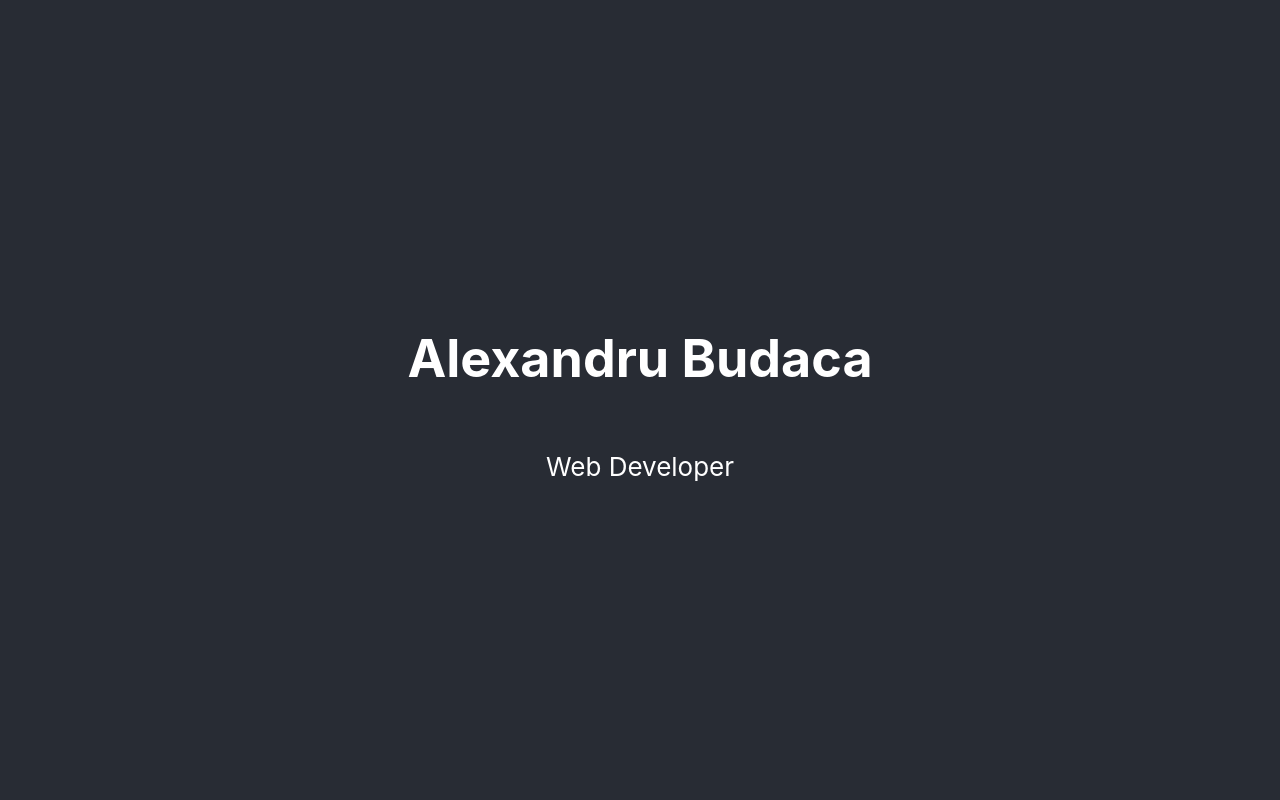
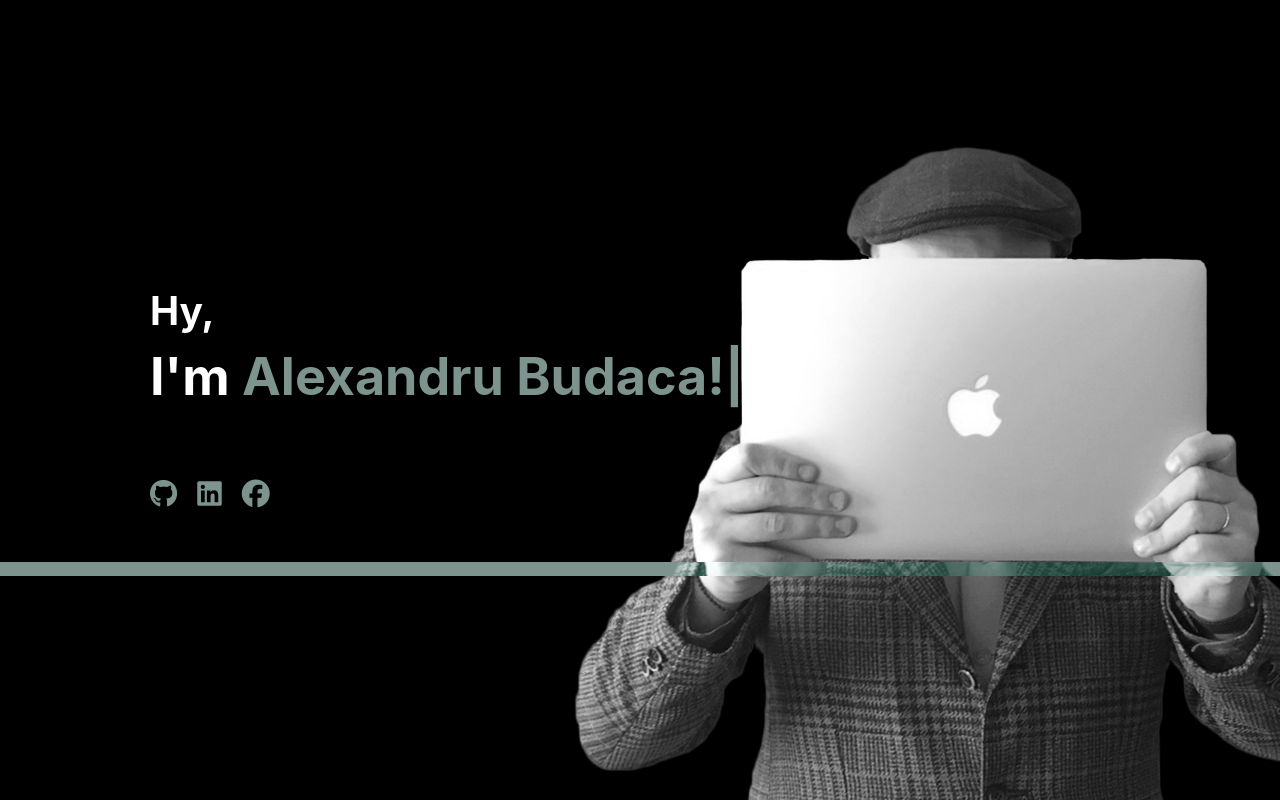
Before and after one commit to AlexandruBudaca/myPortfolio, a React (Create React App) app: page / in a window 1280 px wide. Built offline with nearby package versions, Linux system fonts and the light colour scheme.

Commit message:
homePage

```diff
--- a/package.json
+++ b/package.json
@@ -8,7 +8,8 @@
     "@testing-library/user-event": "^7.2.1",
     "react": "^16.13.1",
     "react-dom": "^16.13.1",
-    "react-scripts": "3.4.1"
+    "react-scripts": "3.4.1",
+    "react-typical": "^0.1.3"
   },
   "scripts": {
     "start": "react-scripts start",
--- a/public/index.html
+++ b/public/index.html
@@ -10,7 +10,7 @@
   <link rel="apple-touch-icon" sizes="180x180" href="%PUBLIC_URL%/apple-touch-icon.png">
   <link rel="icon" type="image/png" href="%PUBLIC_URL%/favicon-32x32.png" sizes="32x32">
   <link rel="icon" type="image/png" href="%PUBLIC_URL%/favicon-16x16.png" sizes="16x16">
-
+  <script src="https://kit.fontawesome.com/7e62f6f820.js" crossorigin="anonymous"></script>
   <!--
       manifest.json provides metadata used when your web app is installed on a
       user's mobile device or desktop. See https://developers.google.com/web/fundamentals/web-app-manifest/
--- a/src/App.css
+++ b/src/App.css
@@ -3,12 +3,71 @@
 }
 
 .App-header {
-  background-color: #282c34;
+  background-color: #000;
   min-height: 100vh;
   display: flex;
+  flex-wrap: wrap;
   flex-direction: column;
-  align-items: center;
+  align-items: flex-start;
   justify-content: center;
   font-size: calc(10px + 2vmin);
   color: white;
 }
+
+.content {
+  display: flex;
+}
+
+.title {
+  margin-left: 150px;
+  margin-top: 10px;
+  z-index: 1;
+}
+
+span {
+  color: var(--blend-color-2);
+}
+
+.hello {
+  margin-left: 150px;
+  margin-bottom: 1px;
+}
+
+li {
+  list-style: none;
+  padding: 10px;
+}
+
+.links {
+  z-index: 1;
+  margin-left: 140px;
+}
+
+ul {
+  display: flex;
+  padding-inline-start: 0px;
+}
+
+i {
+  font-size: 28px;
+  color: var(--blend-color-2)
+}
+
+i:hover {
+  color: var(--blend-color-5)
+}
+
+@media (max-width: 500px) {
+  .title {
+    margin-left: 10px;
+  }
+
+  .hello {
+    margin-left: 10px;
+  }
+
+  .links {
+    margin: 5px;
+  }
+
+}
--- a/src/App.js
+++ b/src/App.js
@@ -1,13 +1,12 @@
 import React from "react";
 import "./App.css";
+import "./Glitch.css";
+import Header from "../src/Components/Header/Header";
 
 function App() {
   return (
     <div className="App">
-      <header className="App-header">
-        <h1>Alexandru Budaca</h1>
-        <p>Web Developer</p>
-      </header>
+      <Header />
     </div>
   );
 }
--- /dev/null
+++ b/src/Components/Header/Header.js
@@ -0,0 +1,23 @@
+import React from "react";
+import Links from "./Links";
+import TypeWrite from "./TypeWriter";
+
+const Header = () => {
+  return (
+    <header className="App-header">
+      <div className="content">
+        <div className="glitch">
+          <div className="glitchit"></div>
+          <div className="glitchit"></div>
+          <div className="glitchit"></div>
+          <div className="glitchit"></div>
+          <div className="glitchit"></div>
+        </div>
+      </div>
+      <h2 className="hello">Hy,</h2>
+      <TypeWrite />
+      <Links />
+    </header>
+  );
+};
+export default Header;
--- /dev/null
+++ b/src/Components/Header/Links.js
@@ -0,0 +1,38 @@
+import React from "react";
+
+const Links = () => {
+  return (
+    <div className="links">
+      <ul>
+        <li>
+          <a
+            href="https://github.com/AlexandruBudaca"
+            target="_blank"
+            rel="noopener noreferrer"
+          >
+            <i className="fab fa-github"></i>
+          </a>
+        </li>
+        <li>
+          <a
+            href="https://www.linkedin.com/in/alexandru-budaca/"
+            target="_blank"
+            rel="noopener noreferrer"
+          >
+            <i className="fab fa-linkedin"></i>
+          </a>
+        </li>
+        <li>
+          <a
+            href="https://www.facebook.com/alexandrubudacaioan/"
+            target="_blank"
+            rel="noopener noreferrer"
+          >
+            <i class="fab fa-facebook"></i>
+          </a>
+        </li>
+      </ul>
+    </div>
+  );
+};
+export default Links;
--- /dev/null
+++ b/src/Components/Header/TypeWriter.js
@@ -0,0 +1,16 @@
+import React from "react";
+import Typical from "react-typical";
+
+const TypeWrite = () => {
+  return (
+    <h1 className="title">
+      I'm{" "}
+      <Typical
+        loop={Infinity}
+        wrapper={"span"}
+        steps={["Alexandru Budaca!", 1000, "a web developer!", 1000]}
+      />
+    </h1>
+  );
+};
+export default TypeWrite;
--- /dev/null
+++ b/src/Glitch.css
@@ -0,0 +1,131 @@
+.glitch {
+    position: absolute;
+    top: 0;
+    left: 0;
+    width: var(--glitch-width);
+    height: var(--glitch-height);
+    overflow: hidden;
+}
+
+.glitchit {
+    position: absolute;
+    top: calc(-1 * var(--gap-vertical));
+    left: calc(-1 * var(--gap-horizontal));
+    width: calc(100% + var(--gap-horizontal) * 2);
+    height: calc(100% + var(--gap-vertical) * 2);
+    background: url(./Je.png) no-repeat 50% 0;
+    background-color: var(--blend-color-1);
+    background-size: cover;
+    transform: translate3d(0, 0, 0);
+    background-blend-mode: var(--blend-mode-1);
+}
+
+.glitchit:nth-child(n + 2) {
+    opacity: 0;
+}
+
+.glitchit:nth-child(n + 2) {
+    animation-duration: var(--time-anim);
+    animation-delay: var(--delay-anim);
+    animation-timing-function: linear;
+    animation-iteration-count: infinite;
+}
+
+.glitchit:nth-child(2) {
+    background-color: var(--blend-color-2);
+    background-blend-mode: var(--blend-mode-2);
+    animation-name: glitch-1;
+}
+
+.glitchit:nth-child(3) {
+    background-color: var(--blend-color-3);
+    background-blend-mode: var(--blend-mode-3);
+    animation-name: glitch-2;
+}
+
+.glitchit:nth-child(4) {
+    background-color: var(--blend-color-4);
+    background-blend-mode: var(--blend-mode-4);
+    animation-name: glitch-3;
+}
+
+.glitchit:nth-child(5) {
+    background-color: var(--blend-color-5);
+    background-blend-mode: var(--blend-mode-5);
+    animation-name: glitch-flash;
+}
+
+@keyframes glitch-flash {
+
+    0%,
+    5% {
+        opacity: 0.2;
+        transform: translate3d(var(--gap-horizontal), var(--gap-vertical), 0);
+    }
+
+    5.5%,
+    100% {
+        opacity: 0;
+        transform: translate3d(0, 0, 0);
+    }
+}
+
+@keyframes glitch-1 {
+    0% {
+        opacity: 1;
+        transform: translate3d(var(--gap-horizontal), 0, 10);
+        clip-path: polygon(0 2%, 100% 2%, 100% 5%, 0 5%);
+    }
+
+    2% {
+        clip-path: polygon(0 15%, 100% 15%, 100% 15%, 0 15%);
+    }
+
+    4% {
+        clip-path: polygon(0 10%, 100% 10%, 100% 20%, 0 20%);
+    }
+
+    6% {
+        clip-path: polygon(0 1%, 100% 1%, 100% 2%, 0 2%);
+    }
+
+    8% {
+        clip-path: polygon(0 33%, 100% 33%, 1 00% 33%, 0 33%);
+    }
+
+    10% {
+        clip-path: polygon(0 44%, 100% 44%, 100% 44%, 0 44%);
+    }
+
+    12% {
+        clip-path: polygon(0 50%, 100% 50%, 100% 20%, 0 20%);
+    }
+
+    14% {
+        clip-path: polygon(0 70%, 100% 70%, 100% 70%, 0 70%);
+    }
+
+    16% {
+        clip-path: polygon(0 80%, 100% 80%, 100% 80%, 0 80%);
+    }
+
+    18% {
+        clip-path: polygon(0 50%, 100% 50%, 100% 55%, 0 55%);
+    }
+
+    20% {
+        clip-path: polygon(0 70%, 100% 70%, 100% 80%, 0 80%);
+    }
+
+    21.9% {
+        opacity: 1;
+        transform: translate3d(var(--gap-horizontal), 0, 0);
+    }
+
+    22%,
+    100% {
+        opacity: 0;
+        transform: translate3d(0, 0, 0);
+        clip-path: polygon(0 0, 0 0, 0 0, 0 0);
+    }
+}
--- a/src/index.css
+++ b/src/index.css
@@ -5,6 +5,25 @@ body {
     sans-serif;
   -webkit-font-smoothing: antialiased;
   -moz-osx-font-smoothing: grayscale;
+  --color-text: #fff;
+  --color-bg: #000;
+  --glitch-width: 100vw;
+  --glitch-height: 100vh;
+  --gap-horizontal: 10px;
+  --gap-vertical: 5px;
+  --time-anim: 3s;
+  --delay-anim: 1s;
+  --blend-mode-1: none;
+  --blend-mode-2: overlay;
+  --blend-mode-3: none;
+  --blend-mode-4: none;
+  --blend-mode-5: overlay;
+  --blend-color-1: transparent;
+  --blend-color-2: #7d948e;
+  --blend-color-3: transparent;
+  --blend-color-4: transparent;
+  --blend-color-5: #af4949;
+  background-color: var(--color-bg);
 }
 
 code {
```
Also changed, not shown: src/Je.png (added), 1 other file (tests, documents, lock files or other folders).
